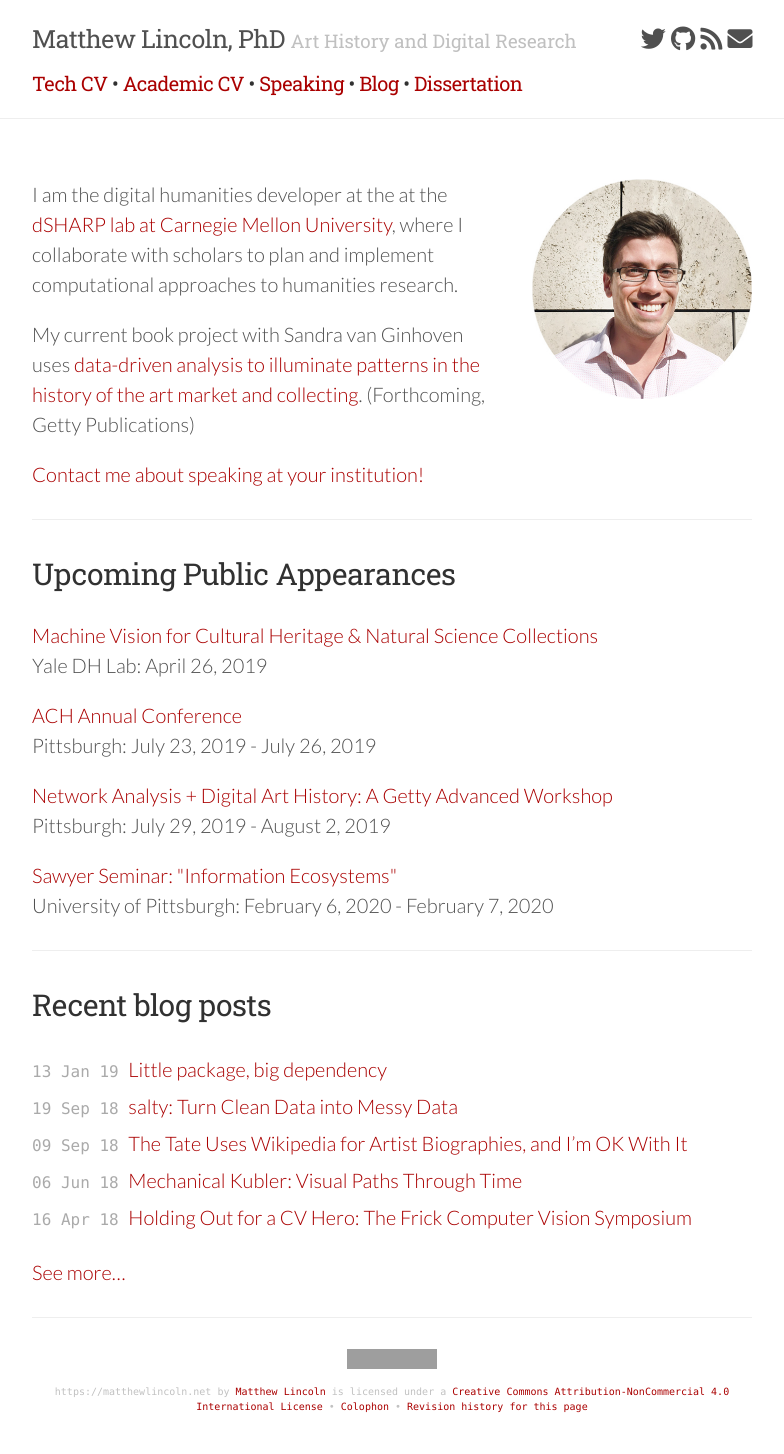
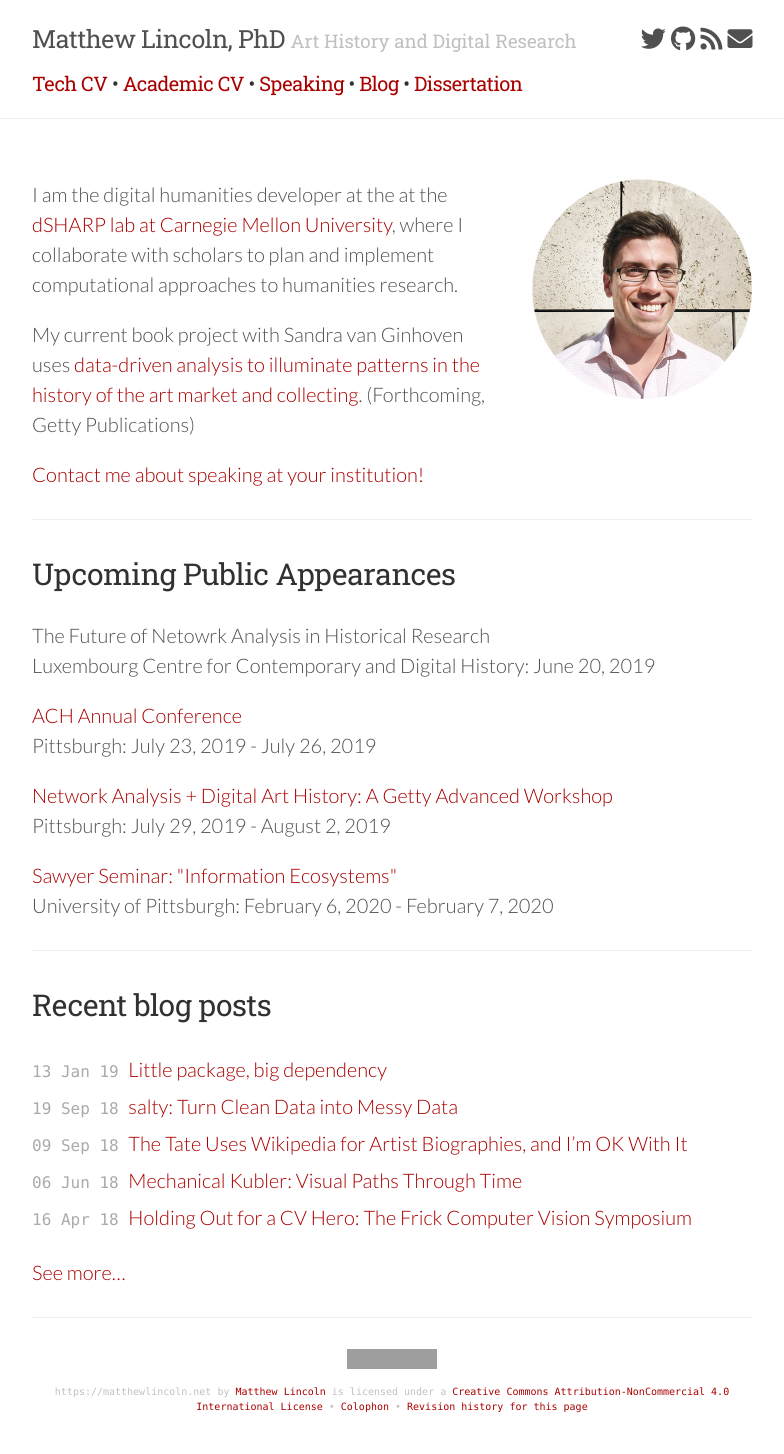
Before and after one commit to mdlincoln/mdlincoln.github.io, a Jekyll site: the page built from index.md, in a window 1280 px wide. Shown: the whole page, without its empty margins (248-1032 px from the left). Built offline with Jekyll 4.4.1, drawn with Linux system fonts in a browser that asks for light colours; nearby versions of some CDN libraries; grey boxes are pictures that could not be loaded.

Commit message:
replace yale with luxembourg trip

```diff
--- a/_data/travel.yaml
+++ b/_data/travel.yaml
@@ -9,10 +9,10 @@
   datestart: 2019-07-23 00:00:00 -0800
   dateend: 2019-07-26 00:00:00 -0800
   url: http://ach2019.ach.org/
-- venue: Machine Vision for Cultural Heritage & Natural Science Collections
-  location: Yale DH Lab
-  datestart: 2019-04-26 00:00:00 -0800
-  url: http://dhlab.yale.edu/machine-vision/
+- venue: The Future of Netowrk Analysis in Historical Research
+  location: Luxembourg Centre for Contemporary and Digital History
+  datestart: 2019-06-20 00:00:00 -0800
+  datesend: 2019-06-21 00:00:00 -0800
 - venue: |
     Network Analysis + Digital Art History: A Getty Advanced Workshop
   location: Pittsburgh
```
